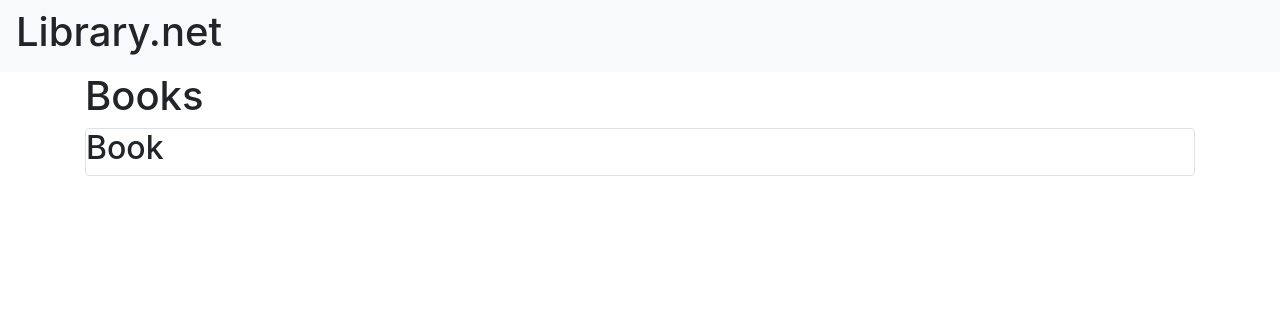
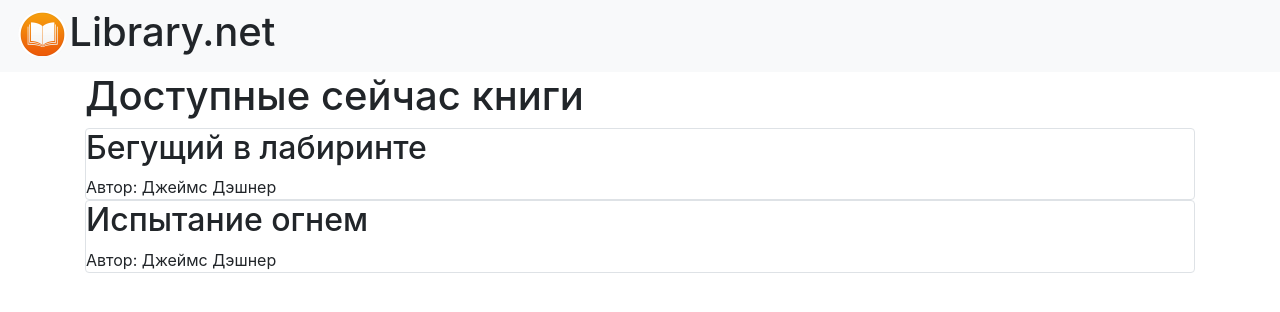
Before and after one commit to dmitriy17-9/WEB_project, a Flask app: page / in a window 1280 px wide. Shown: the top 312 px of the page. Run offline with Flask 2, Linux system fonts and the light colour scheme; data comes from the database, SQL or seed files in the repository; both versions use the stored data as it was after the commit; parts of the project's set-up code (start-up, migrations or seed data) failed here and were passed over; some libraries are stand-ins or nearby versions.

Commit message:
add some beauty

```diff
--- a/data/add_data_db.py
+++ b/data/add_data_db.py
@@ -49,7 +49,7 @@ def add_books():
     db_sess.add(book)
 
     book = Book()
-    book.name = 'Бегущий в лабиринте. Испытание огнем'
+    book.name = 'Испытание огнем'
     book.author = 'Джеймс Дэшнер'
     book.genre_id = 1
     os.chdir('../pdf')
--- a/main.py
+++ b/main.py
@@ -1,6 +1,7 @@
 from flask import Flask, render_template
 from data import db_session
 from data.add_data_db import add_genres, add_admin, add_books
+from data.books import Book
 
 app = Flask(__name__)
 app.config['SECRET_KEY'] = 'yandexlyceum_secret_key'
@@ -8,15 +9,17 @@ app.config['SECRET_KEY'] = 'yandexlyceum_secret_key'
 
 @app.route("/")
 def index():
-    return render_template("index.html")
+    db_sess = db_session.create_session()
+    books = db_sess.query(Book).all()
+    return render_template("index.html", books=books, title='Library.net')
 
 
 def main():
     db_session.global_init("db/library.db")
 
-    # add_genres()
-    # add_admin()
-    # add_books()
+    add_genres()
+    add_admin()
+    add_books()
 
     app.run(port=8080, host='127.0.0.1')
 
--- /dev/null
+++ b/static/css/style.css
@@ -0,0 +1,4 @@
+h1.img_library {
+   background: url("/static/img/icon.png") no-repeat;
+   padding-left: 40pt;
+}
--- a/templates/base.html
+++ b/templates/base.html
@@ -7,12 +7,14 @@
           href="https://stackpath.bootstrapcdn.com/bootstrap/4.4.1/css/bootstrap.min.css"
           integrity="sha384-Vkoo8x4CGsO3+Hhxv8T/Q5PaXtkKtu6ug5TOeNV6gBiFeWPGFN9MuhOf23Q9Ifjh"
           crossorigin="anonymous">
+    <link rel="stylesheet" href="/static/css/style.css">
+    <link rel="shortcut icon" href="static/ico/favicon.ico">
     <title>{{title}}</title>
 </head>
 <body>
 <header>
     <nav class="navbar navbar-light bg-light">
-        <h1>Library.net</h1>
+        <h1 class="img_library">Library.net</h1>
     </nav>
 </header>
 <!-- Begin page content -->
--- a/templates/index.html
+++ b/templates/index.html
@@ -1,8 +1,13 @@
 {% extends "base.html" %}
 
 {% block content %}
-<h1>Books</h1>
+<h1>Доступные сейчас книги</h1>
+{% for item in books%}
 <div class="col-md6 border rounded">
-    <h2>Book</h2>
+    <h2>{{item.name}}</h2>
+    <div>
+        Автор: {{item.author}}
+    </div>
 </div>
+{% endfor %}
 {% endblock %}
```
Also changed, not shown: db/library.db, static/ico/favicon.ico (added), static/img/icon.png (added).
